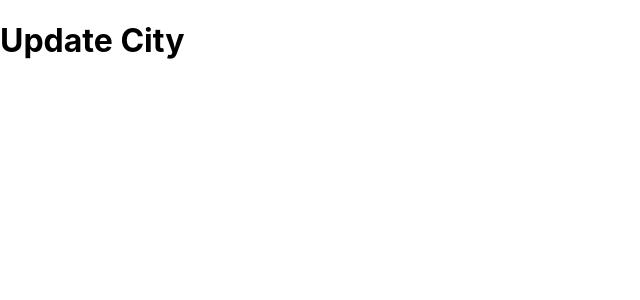
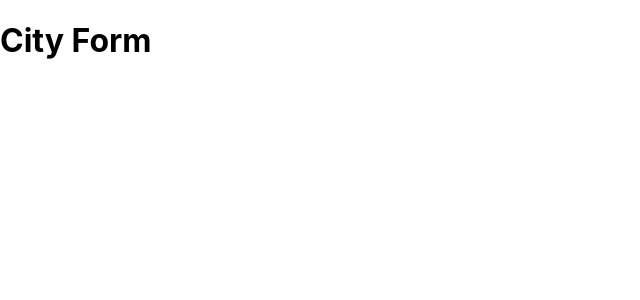
Before and after one commit to jdana111/sb15_beta2, a React (Create React App) app: page /cities/1/update in a window 1280 px wide. Shown: the top 300 px of the page, without its empty margins (0-640 px from the left). Built offline with nearby package versions, Linux system fonts and the light colour scheme.

Commit message:
Creation of functional CityForm. Nice!

```diff
--- /dev/null
+++ b/src/routes/cities/CityForm.js
@@ -0,0 +1,7 @@
+const CityForm = () => (
+  <div>
+    <h1>City Form</h1>
+  </div>
+);
+
+export default CityForm;
--- a/src/routes/cities/Create.js
+++ /dev/null
@@ -1,7 +0,0 @@
-const Create = () => (
-  <div>
-    <h1>Create City</h1>
-  </div>
-);
-
-export default Create;
--- a/src/routes/cities/Update.js
+++ /dev/null
@@ -1,7 +0,0 @@
-const Update = () => (
-  <div>
-    <h1>Update City</h1>
-  </div>
-);
-
-export default Update;
```
Also changed, not shown: src/index.js (+2 -31 lines), src/routes.js (added, +36 -0 lines).
